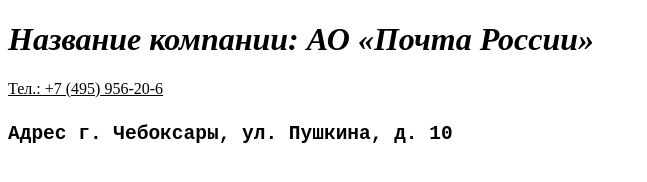
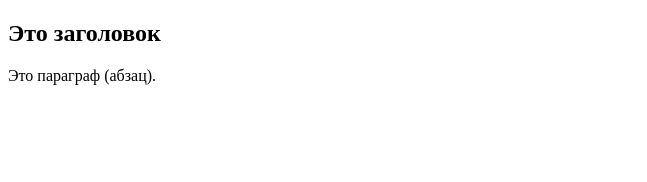
Before and after one commit to LaiserPal/Proect_1, a plain HTML site: page Proect_1.html in a window 1280 px wide. Shown: the whole page, without its empty margins (0-647 px from the left). Drawn offline with Linux system fonts and the light colour scheme.

Commit message:
Update Proect_1.html
С чистого листа

```diff
--- a/Proect_1.html
+++ b/Proect_1.html
@@ -1,29 +1,10 @@
 <!DOCTYPE html>
 <html>
-
-<head>
-     <meta charset="utf-8">
-     <title>Название компании: АО «Почта России»
-        Тел.: +7 (495) 956-20-67</title>
-
-</head>
-
-<body>
-     <h1>
-        <i>
-        Название компании: АО «Почта России»
-        </i>
-</h1>
-     <p>
-        <u>Тел.: +7 (495) 956-20-6
-        </u>
-</p>
-     <h2>
-        <tt>
-                Адрес г. Чебоксары, ул. Пушкина, д. 10
-
-        </tt>
-</h2>
-</body>
-
+	<head>
+		<title>Название для документа (страницы)</title>
+	</head>
+	<body>
+		<h2>Это заголовок</h2>
+		<p>Это параграф (абзац).</p>
+	</body>
 </html>
```
